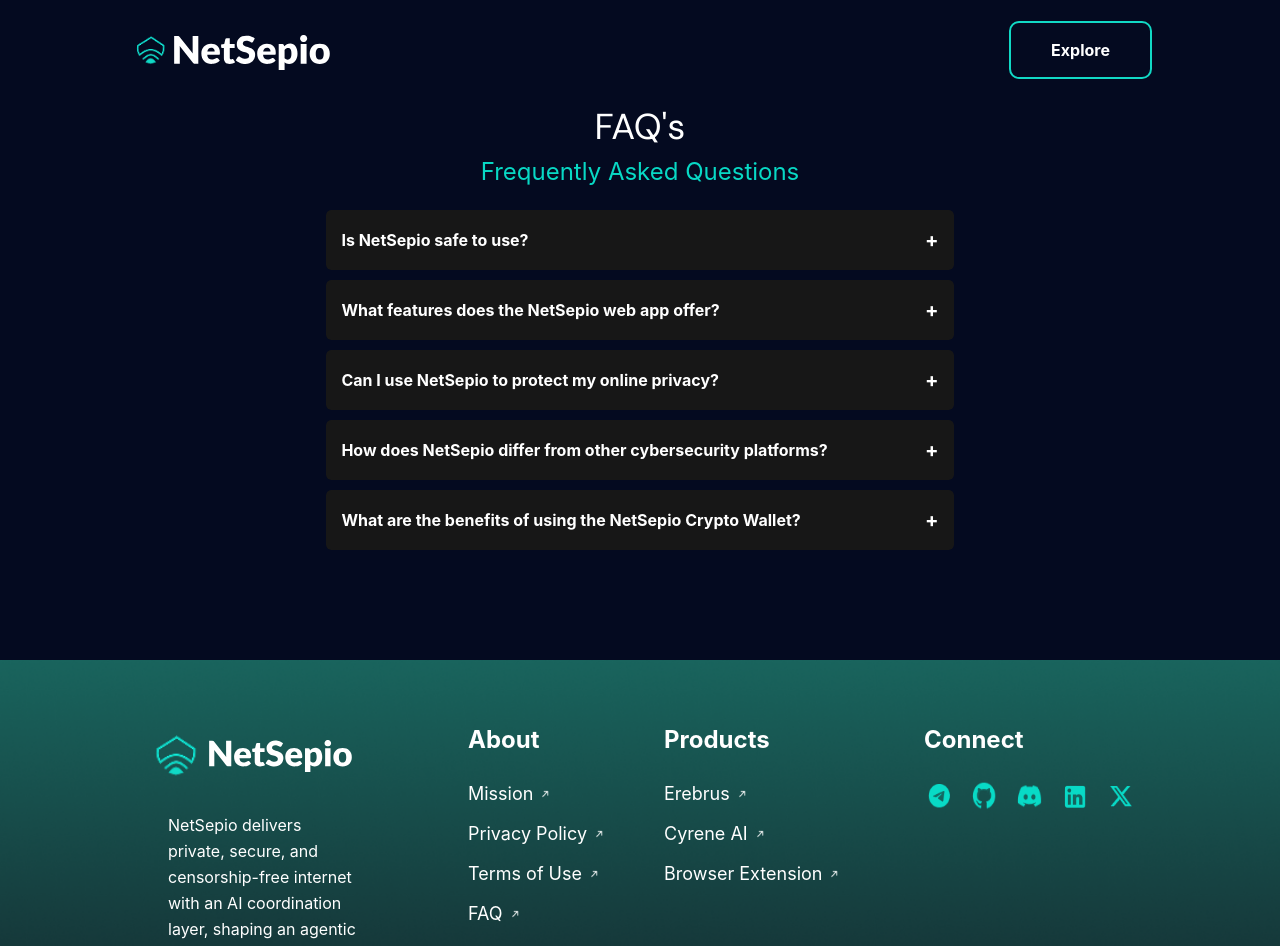
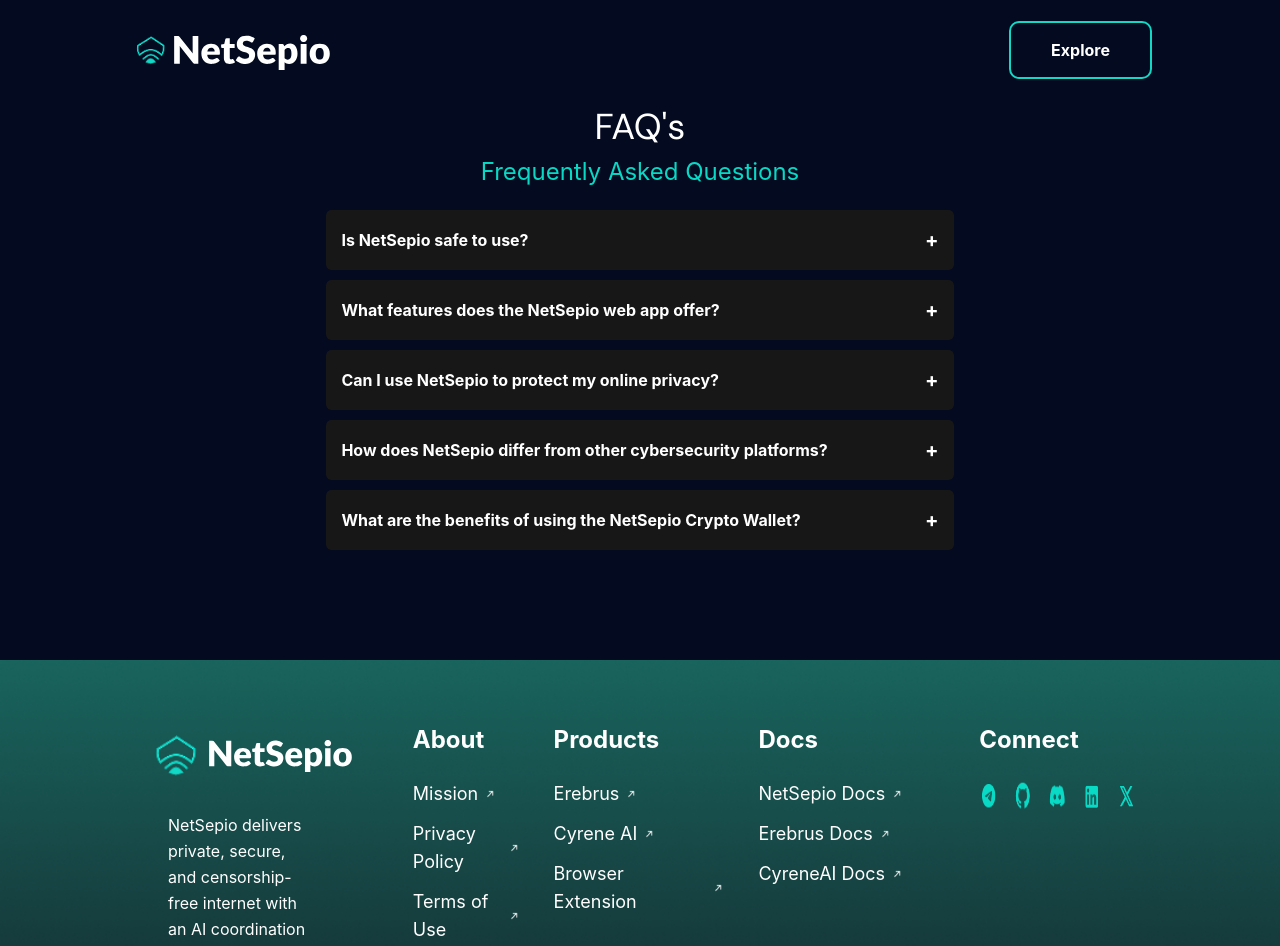
Before and after one commit to NetSepio/website, a React (Create React App) app: page /faq in a window 1280 px wide. Shown: the top 946 px of the page. Built offline with nearby package versions, Linux system fonts and the light colour scheme; the HTML template or start-up script is replaced by a standard one; a web font is replaced by a local one.

Commit message:
Update Footer.jsx

```diff
--- a/src/components/Footer.jsx
+++ b/src/components/Footer.jsx
@@ -6,9 +6,9 @@ const Footer = () => {
       className="bg-cover bg-center text-white py-16"
       style={{ backgroundImage: "url('/images/Footer.png')" }}
     >
-      <div className="container mx-auto px-36 grid grid-cols-1 md:grid-cols-4 gap-12">
+      <div className="container mx-auto px-36 grid grid-cols-1 md:grid-cols-5 gap-8">
         <div className="space-y-6 text-left">
-  <div className="flex items-center gap-0 ">
+          <div className="flex items-center gap-0">
             <img src="/images/Logo.png" alt="NetSepio Logo" className="h-16" />
             <img src="/assets/NetSepio.svg" alt="NetSepio Logo" className="h-8" />
           </div>
@@ -17,8 +17,6 @@ const Footer = () => {
             an AI coordination layer, shaping an agentic future.
           </p>
         </div>
-
-
 
         <div>
           <h2 className="text-2xl font-bold mb-6 pl-16">About</h2>
@@ -42,7 +40,7 @@ const Footer = () => {
 
         <div>
           <h2 className="text-2xl font-bold mb-6">Products</h2>
-  <div className="space-y-3 ">
+          <div className="space-y-3">
             {[
               { name: 'Erebrus', url: 'https://erebrus.io/' },
               { name: 'Cyrene AI', url: 'https://www.cyreneai.com/' },
@@ -64,12 +62,32 @@ const Footer = () => {
           </div>
         </div>
 
+        <div>
+          <h2 className="text-2xl font-bold mb-6">Docs</h2>
+          <div className="space-y-3">
+            {[
+              { name: 'NetSepio Docs', url: 'https://docs.netsepio.com/latest' },
+              { name: 'Erebrus Docs', url: 'https://docs.netsepio.com/latest/erebrus' },
+              { name: 'CyreneAI Docs', url: 'https://docs.netsepio.com/latest/cyreneai' },
+            ].map((doc, index) => (
+              <a
+                key={index}
+                href={doc.url}
+                target="_blank"
+                rel="noreferrer"
+                className="block text-lg hover:text-gray-300 transition flex items-center"
+              >
+                <span className="flex items-center">
+                  {doc.name}
+                  <img src="/images/arrow.png" alt="arrow" className="h-4 w-4 ml-1" />
+                </span>
+              </a>
+            ))}
+          </div>
+        </div>
 
-
-
-
-        <div>
-          <h2 className="text-2xl font-bold mb-6">Connect</h2>
+        <div className="md:pl-4">
+          <h2 className="text-2xl font-bold mb-6 ">Connect</h2>
           <div className="flex space-x-4">
             {[
               { name: 'Telegram', url: 'https://t.me/NetSepio', img: 'Telegram.png' },
@@ -94,8 +112,6 @@ const Footer = () => {
         <div className="w-[1200px] mx-auto h-[1px] bg-[#11D9C5] rounded-full mb-4"></div>
         <p className="text-lg text-[#11D9C5]">© 2025 - NetSepio. All rights reserved.</p>
       </div>
-
-
     </div>
   );
 };
```
Lines whose indentation alone changed are shown as unchanged.
